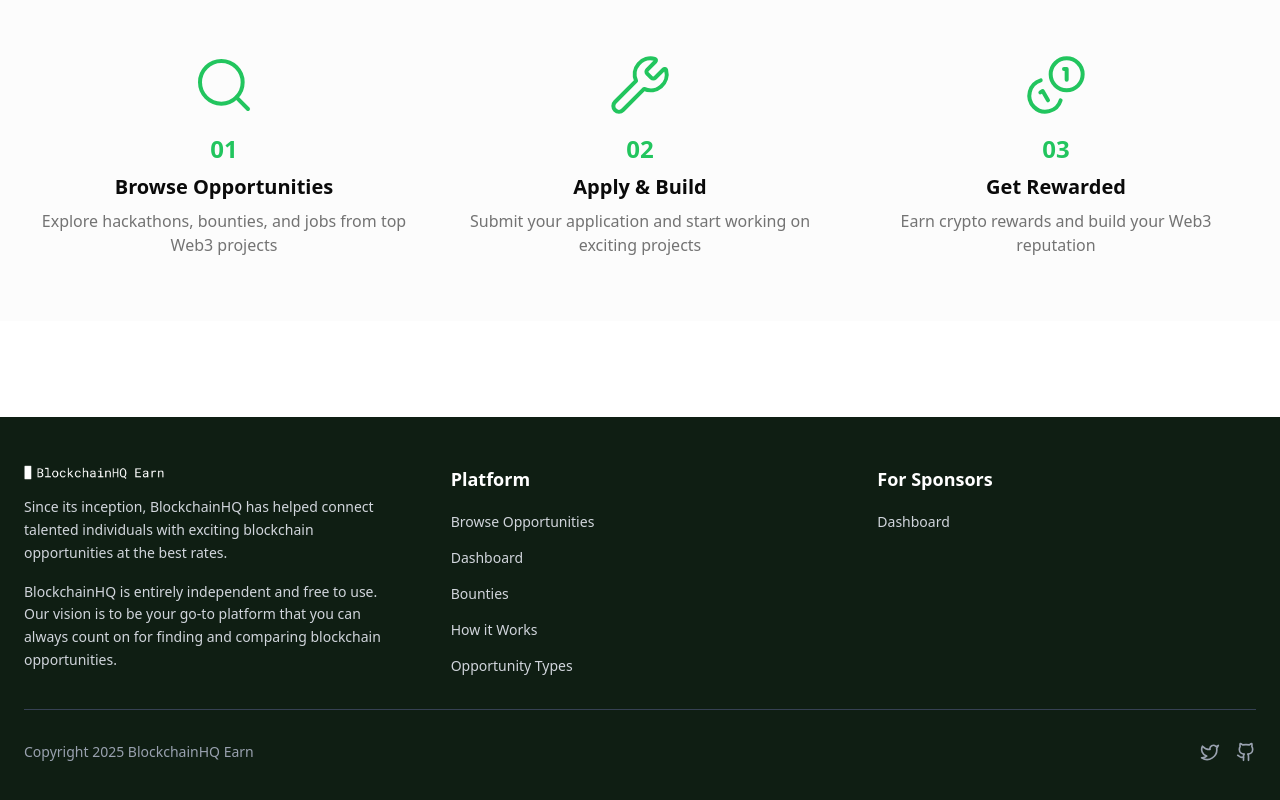
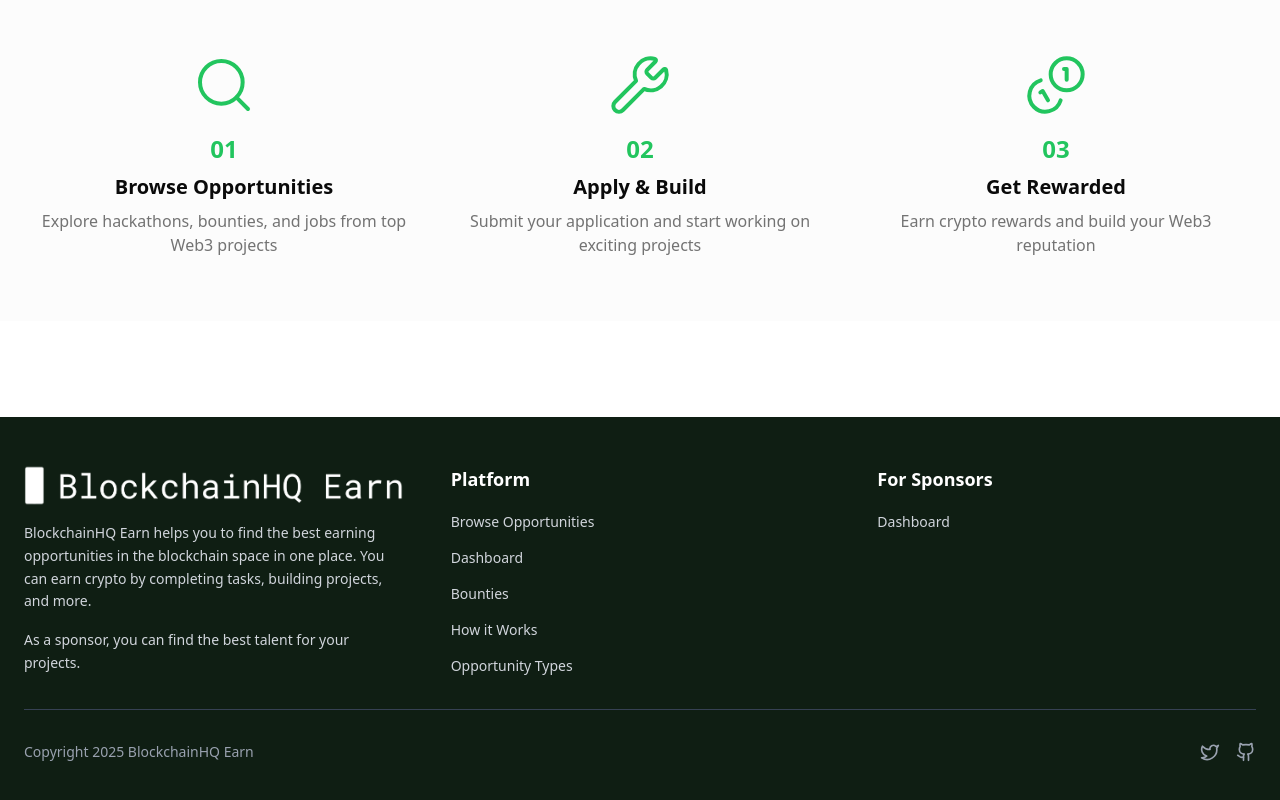
Before and after one commit to NiravJoshi33/blockchainhq-earn, a Next.js app: page / in a window 1280 px wide. Shown: the part 1841-2641 px from the top of the page. Built offline with nearby package versions, Linux system fonts and the light colour scheme; no server answers; the database is empty; what @privy-io/wagmi, wagmi would draw is missing.

Commit message:
updated footer desc

```diff
--- a/components/layout/footer.tsx
+++ b/components/layout/footer.tsx
@@ -15,20 +15,19 @@
               <Image
                 src={siteData.logo}
                 alt="BlockchainHQ"
-                width={140}
-                height={140}
-                className="brightness-0 invert"
+                width={150}
+                height={150}
+                className="brightness-0 invert h-auto w-auto"
               />
             </Link>
             <p className="text-sm text-gray-300 leading-relaxed">
-              Since its inception, BlockchainHQ has helped connect talented
-              individuals with exciting blockchain opportunities at the best
-              rates.
+              BlockchainHQ Earn helps you to find the best earning opportunities
+              in the blockchain space in one place. You can earn crypto by
+              completing tasks, building projects, and more.
             </p>
+
             <p className="text-sm text-gray-300 leading-relaxed">
-              BlockchainHQ is entirely independent and free to use. Our vision
-              is to be your go-to platform that you can always count on for
-              finding and comparing blockchain opportunities.
+              As a sponsor, you can find the best talent for your projects.
             </p>
           </div>
 
```
